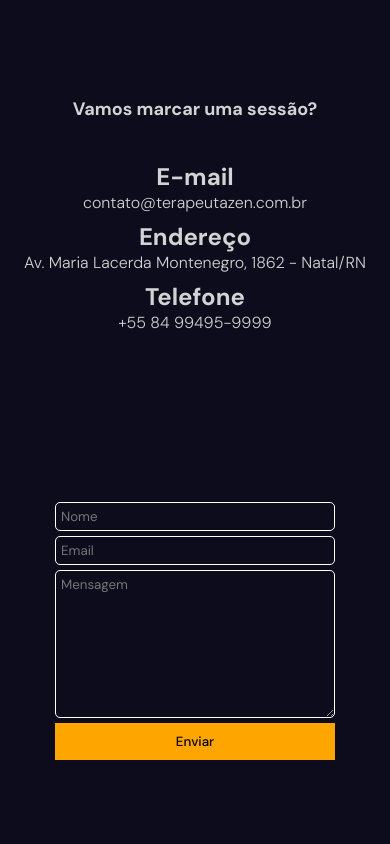
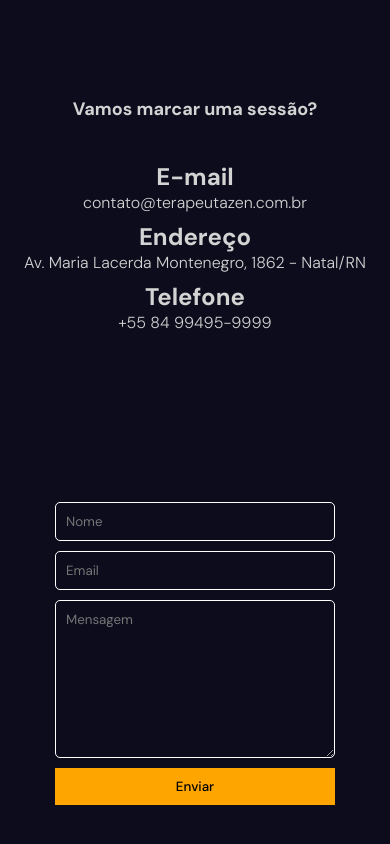
Before and after one commit to terapeutazen/website, a React (Vite) app: page / in a window 390 px wide. Shown: the part 7582-8426 px from the top of the page. Built offline with nearby package versions, Linux system fonts and the light colour scheme.

Commit message:
Contact Mobile adjustments

```diff
--- a/src/components/contact/contact.scss
+++ b/src/components/contact/contact.scss
@@ -28,7 +28,7 @@
     }
 
     h1 {
-      font-size: 90px;
+      font-size: 100px;
       line-height: 88px;
 
       @include mobile {
@@ -63,7 +63,7 @@
       flex-direction: column;
       gap: 20px;
       @include mobile {
-        gap: 5px;
+        gap: 10px;
       }
       input,
       textarea {
@@ -74,7 +74,7 @@
         border-radius: 5px;
 
         @include mobile {
-          padding: 5px;
+          padding: 10px;
         }
       }
 
```
